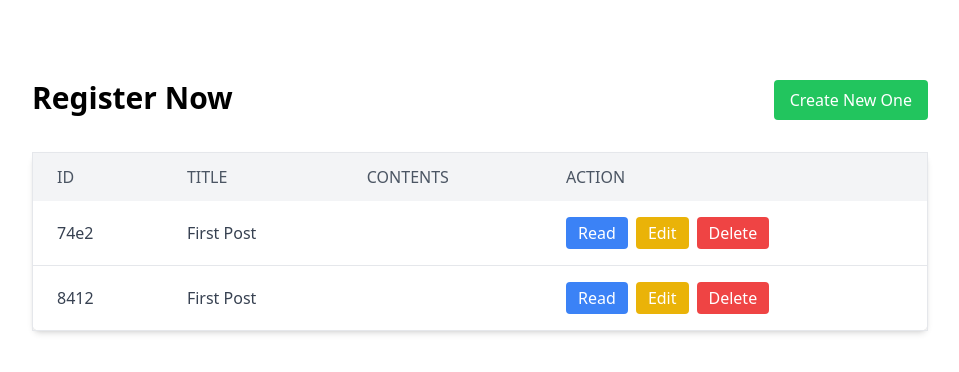
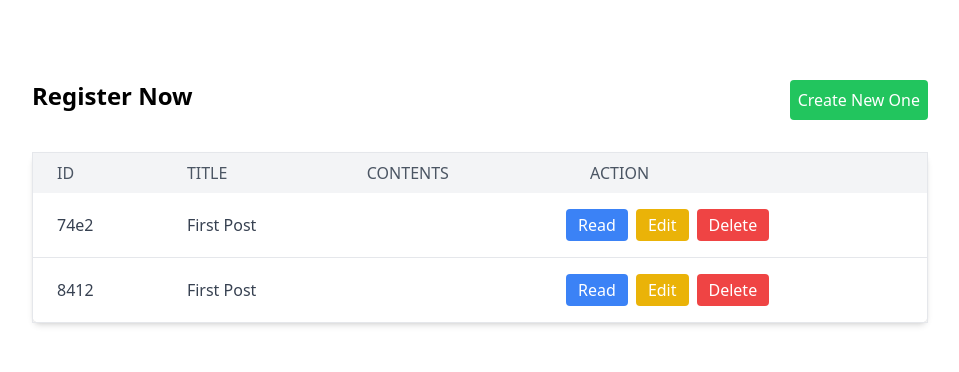
Before and after one commit to Deodate/NEXTJS, a Next.js app in the folder my-app/: page /posts in a window 1280 px wide. Shown: the top 372 px of the page, without its empty margins (160-1119 px from the left). Built offline with nearby package versions, Linux system fonts and the light colour scheme; data requests are answered from the project's data file.

Commit message:
Progress

```diff
--- /dev/null
+++ b/my-app/app/posts/create/page.js
@@ -0,0 +1,11 @@
+
+import React from "react"
+
+const Create = () => {
+    return(
+        <div>page</div>
+    )
+
+}
+
+export default Create
--- a/my-app/app/posts/page.js
+++ b/my-app/app/posts/page.js
@@ -17,18 +17,18 @@ export default function Posts() {
     return (
         <div className="px-48 py-20">
             <div className="flex justify-between mb-8">
-                <h1 className="text-3xl font-bold">Register Now</h1>
-                <Link href="/posts/create" className="px-4 py-2 bg-green-500 rounded text-white">
+                <h1 className="text-2xl font-bold">Register Now</h1>
+                <Link href="/posts/create" className="px-2 py-2 bg-green-500 rounded text-white">
                     Create New One
                 </Link>
             </div>
             <table className="min-w-full bg-white border border-gray-200 rounded-lg shadow-md">
                 <thead className="bg-gray-100">
                     <tr>
-                        <th scope="col" className="px-6 py-3 text-left font-medium text-gray-600 uppercase">ID</th>
-                        <th scope="col" className="px-6 py-3 text-left font-medium text-gray-600 uppercase">Title</th>
-                        <th scope="col" className="px-6 py-3 text-left font-medium text-gray-600 uppercase">Contents</th>
-                        <th scope="col" className="px-6 py-3 text-left font-medium text-gray-600 uppercase">Action</th>
+                        <th scope="col" className="px-6 py-2 text-left font-medium text-gray-600 uppercase">ID</th>
+                        <th scope="col" className="px-6 py-2 text-left font-medium text-gray-600 uppercase">Title</th>
+                        <th scope="col" className="px-6 py-2 text-left font-medium text-gray-600 uppercase">Contents</th>
+                        <th scope="col" className="px-12 py-2 text-left font-medium text-gray-600 uppercase">Action</th>
                     </tr>
                 </thead>
                 <tbody className="divide-y divide-gray-200">
```
